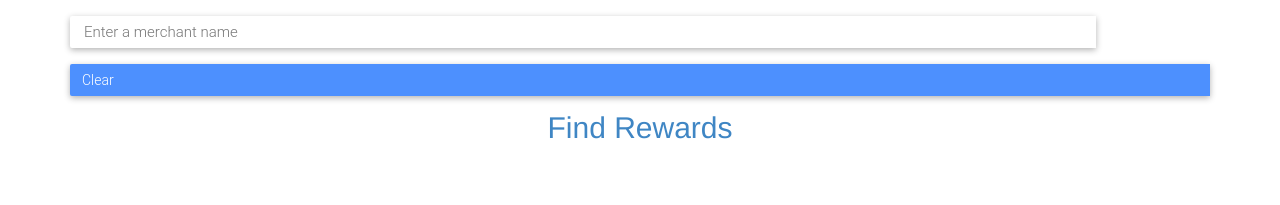
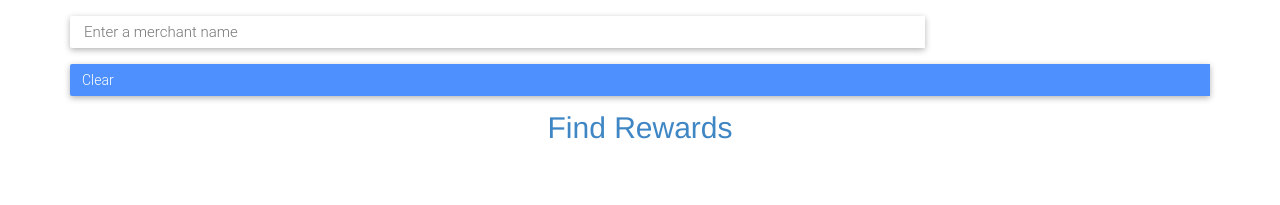
Before and after one commit to menlocaleb/rewardGenie, a Jekyll site: the page findRewards2.html, which Jekyll copies as it is, in a window 1280 px wide. Shown: the top 205 px of the page. Built offline with Jekyll 4.4.1, drawn with Linux system fonts in a browser that asks for light colours; nearby versions of some CDN libraries; Markdown is read by kramdown in place of the engine named in the settings.

Commit message:
fix bugs

```diff
--- a/css/style.css
+++ b/css/style.css
@@ -131,7 +131,7 @@
       #pac-input {
         background-color: #fff;
         padding: 0 11px 0 13px;
-        width: 90%;
+        width:75%;
         font-family: Roboto;
         font-size: 15px;
         font-weight: 300;
--- a/findRewards2.html
+++ b/findRewards2.html
@@ -20,7 +20,7 @@
 </head>
 <body>
 <div class="container" style="height: 100%">
-    <input id="pac-input" class="controls" type="text" placeholder="Enter a merchant name" style = "width:90%;">
+    <input id="pac-input" class="controls" type="text" placeholder="Enter a merchant name" >
 
     <div id="input-control" class="controls">
         <span id="clear-pac-input">Clear</span>
```
